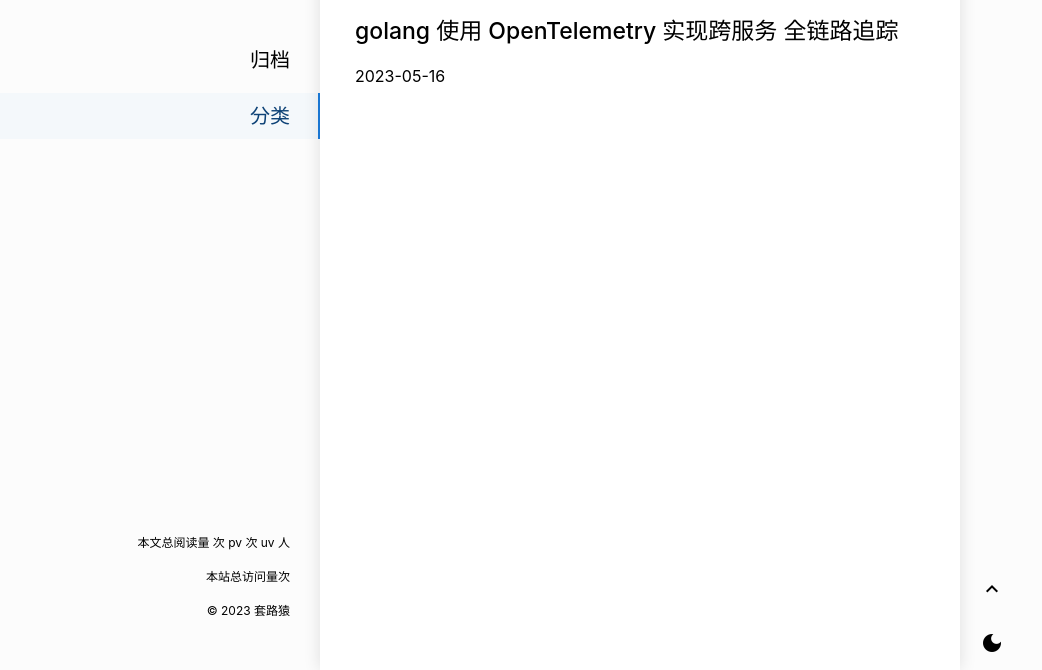
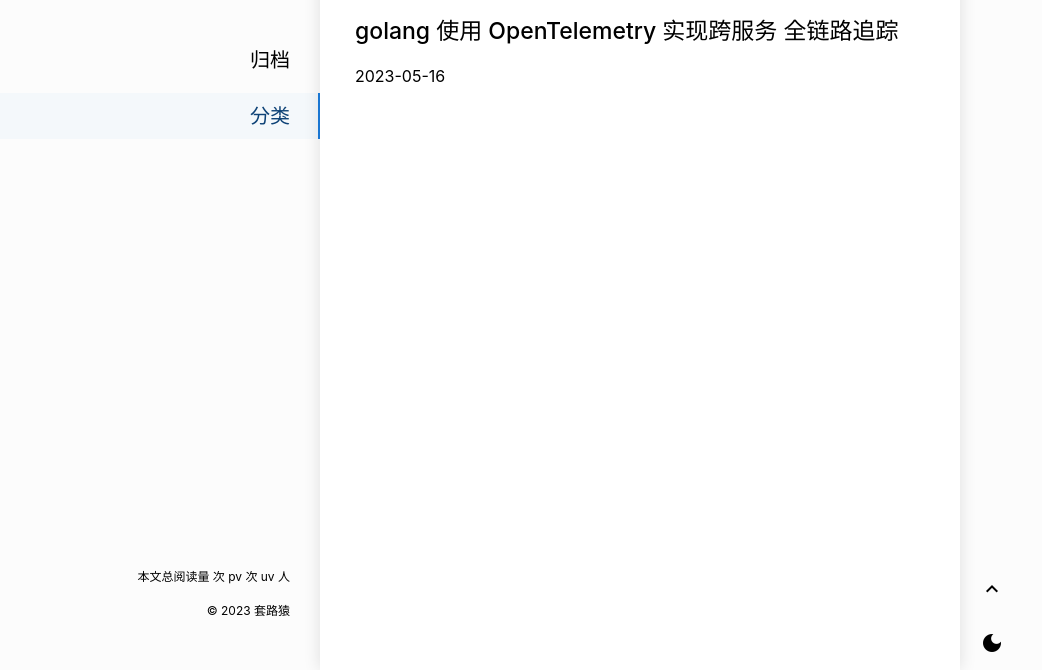
Before and after one commit to webws/webws.github.io, a plain HTML site: page categories/devops/index.html in a window 1280 px wide. Shown: the part 130-800 px from the top of the page, without its empty margins (0-1042 px from the left). Drawn offline with Linux system fonts and the light colour scheme; some packages are replaced by stand-ins of ours; a script that the page names is missing.

Commit message:
busuanzi webws/hugo-blog@4a38d532ff6b83028eb4a1ffee497d515c836847

```diff
--- a/categories/devops/index.html
+++ b/categories/devops/index.html
@@ -220,7 +220,7 @@ pv <span id="busuanzi_value_site_pv"></span> 次
 
 uv <span id="busuanzi_value_site_uv"></span> 人
 <p>  </p>
-<span id="busuanzi_container_site_pv">本站总访问量<span id="busuanzi_value_site_pv"></span>次</span>
+
 <p> </p>
 
 
@@ -271,7 +271,7 @@ pv <span id="busuanzi_value_site_pv"></span> 次
 
 uv <span id="busuanzi_value_site_uv"></span> 人
 <p>  </p>
-<span id="busuanzi_container_site_pv">本站总访问量<span id="busuanzi_value_site_pv"></span>次</span>
+
 <p> </p>
 
 
```
Also changed, not shown: categories/index.html (+2 -2 lines), categories/story/index.html (+2 -2 lines), index.html (+2 -2 lines), posts/docker-makefile/index.html (+2 -2 lines), posts/index.html (+2 -2 lines), posts/opentelmetry/index.html (+2 -2 lines), posts/post-5/index.html (+2 -2 lines), posts/ss/index.html (+2 -2 lines), tags/index.html (+2 -2 lines), tags/scene/index.html (+2 -2 lines), tags/typography/index.html (+2 -2 lines), tags/链路追踪/index.html (+2 -2 lines).
